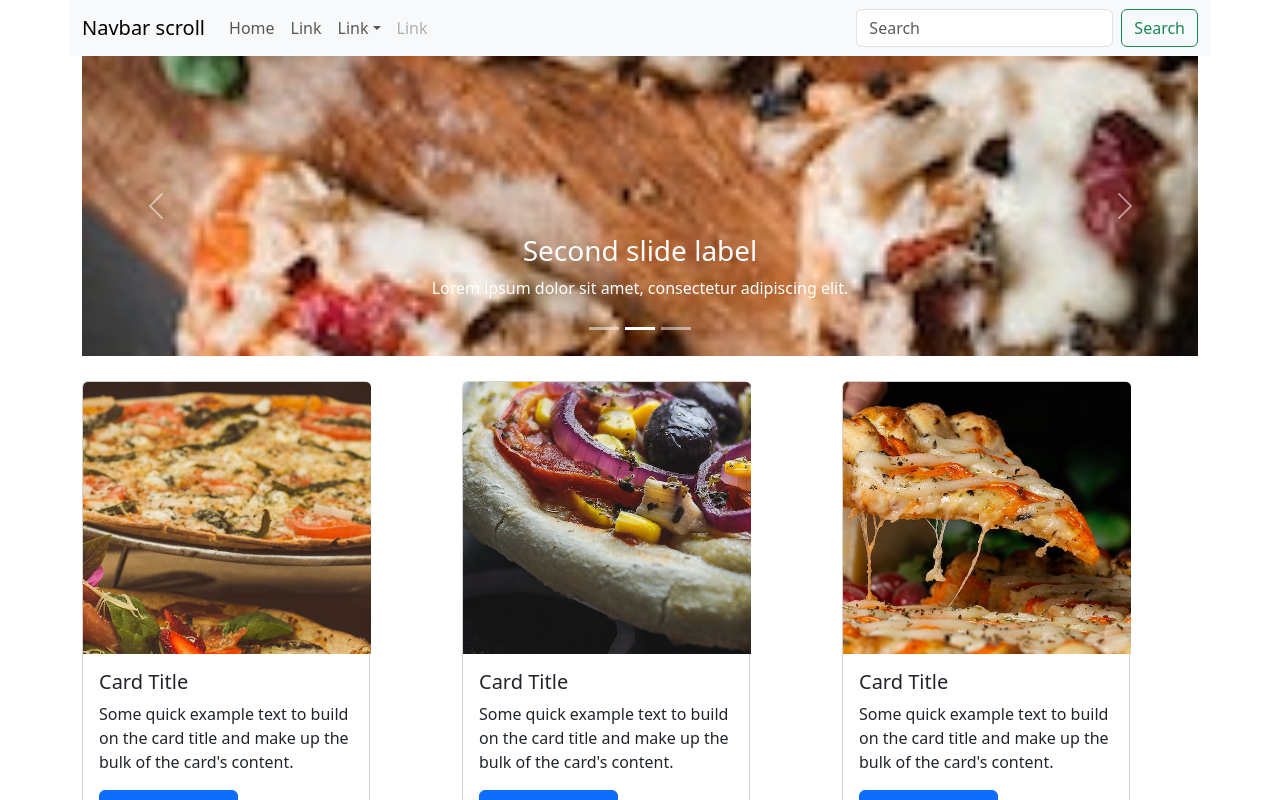
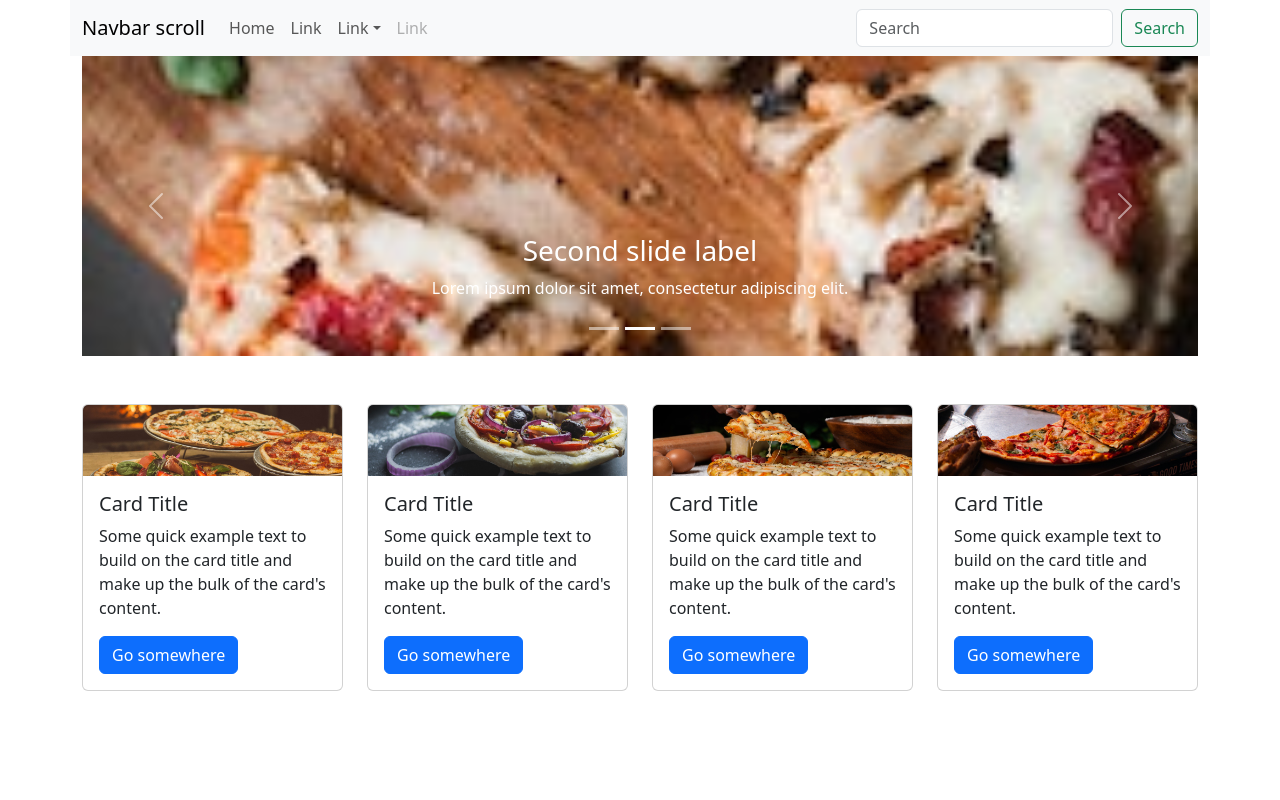
Before and after one commit to NguyenPhuc1610/Lab3, a React (Create React App) app: page / in a window 1280 px wide. Shown: the top 800 px of the page. Built offline with nearby package versions, Linux system fonts and the light colour scheme.

Commit message:
Fix code card

```diff
--- a/src/App.js
+++ b/src/App.js
@@ -114,11 +114,11 @@ function App() {
         {/*END Carousel */}
 
         {/* CARD  */}
-        <Row style={{marginTop: '25px'}}>
+        <Row className="mt-5">
 
           <Col>
-            <Card style={{ width: '18rem' }}>
-              <Card.Img variant="top" src={Pizza1}  style={{objectFit: 'cover', height: '17rem', width: '18rem'}}/>
+            <Card >
+              <Card.Img variant="top" src={Pizza1} />
               <Card.Body>
                 <Card.Title>Card Title</Card.Title>
                 <Card.Text>
@@ -131,8 +131,8 @@ function App() {
           </Col>
 
           <Col>
-            <Card style={{ width: '18rem' }}>
-              <Card.Img variant="top" src={Pizza2}  style={{objectFit: 'cover', height: '17rem', width: '18rem'}}/>
+            <Card >
+              <Card.Img variant="top" src={Pizza2}  />
               <Card.Body>
                 <Card.Title>Card Title</Card.Title>
                 <Card.Text>
@@ -145,8 +145,8 @@ function App() {
           </Col>
 
           <Col>
-            <Card style={{ width: '18rem' }}>
-              <Card.Img variant="top" src={Pizza3}  style={{objectFit: 'cover', height: '17rem', width: '18rem'}}/>
+            <Card >
+              <Card.Img variant="top" src={Pizza3}  />
               <Card.Body>
                 <Card.Title>Card Title</Card.Title>
                 <Card.Text>
@@ -159,8 +159,8 @@ function App() {
           </Col>
 
           <Col>
-            <Card style={{ width: '18rem' }}>
-              <Card.Img variant="top" src={Pizza4}  style={{objectFit: 'cover', height: '17rem', width: '18rem'}}/>
+            <Card>
+              <Card.Img variant="top" src={Pizza4} />
               <Card.Body>
                 <Card.Title>Card Title</Card.Title>
                 <Card.Text>
```
